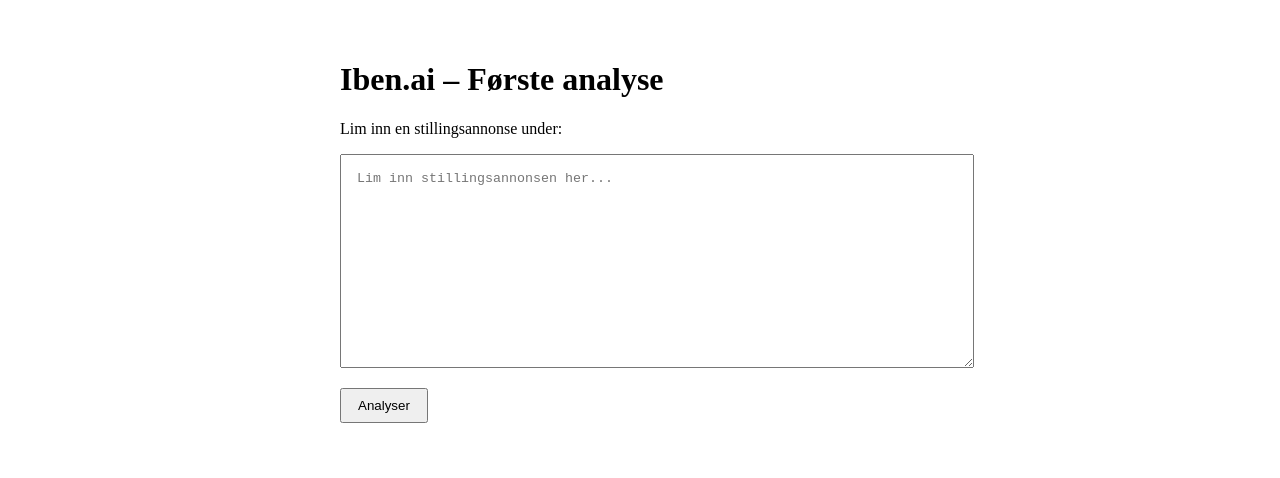
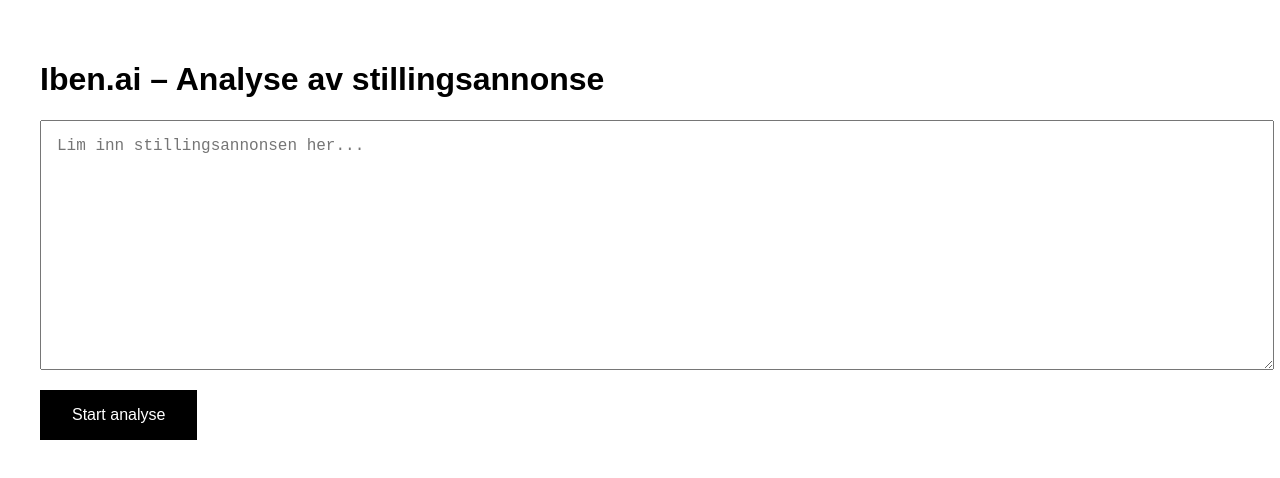
Before and after one commit to Stensland1234/Iben.ai-ekte-, a Next.js app: page / in a window 1280 px wide. Shown: the top 478 px of the page. Built offline with nearby package versions, Linux system fonts and the light colour scheme.

Commit message:
Update index.js

```diff
--- a/pages/index.js
+++ b/pages/index.js
@@ -1,49 +1,59 @@
-import { useState } from 'react';
+import { useState } from "react";
 
 export default function Home() {
-  const [jobText, setJobText] = useState('');
-  const [analysis, setAnalysis] = useState('');
-  const [loading, setLoading] = useState(false);
+  const [annonse, setAnnonse] = useState("");
+  const [resultat, setResultat] = useState("");
 
-  const handleAnalyze = async () => {
-    if (!jobText.trim()) return;
-    setLoading(true);
-    setAnalysis('');
+  const analyserStillingsannonse = async () => {
+    setResultat("Analyserer...");
 
-    const response = await fetch('/api/analyze', {
-      method: 'POST',
-      headers: { 'Content-Type': 'application/json' },
-      body: JSON.stringify({ jobText }),
+    const response = await fetch("/api/analyse", {
+      method: "POST",
+      headers: {
+        "Content-Type": "application/json",
+      },
+      body: JSON.stringify({ annonse }),
     });
 
+    if (!response.ok) {
+      setResultat("Det oppstod en feil. Prøv igjen.");
+      return;
+    }
+
     const data = await response.json();
-    setAnalysis(data.analysis || 'No analysis returned.');
-    setLoading(false);
+    setResultat(data.analyse);
   };
 
   return (
-    <div style={{ padding: '2rem', maxWidth: '600px', margin: '0 auto' }}>
-      <h1>Iben.ai – Første analyse</h1>
-      <p>Lim inn en stillingsannonse under:</p>
+    <div style={{ padding: "2rem", fontFamily: "Arial, sans-serif" }}>
+      <h1>Iben.ai – Analyse av stillingsannonse</h1>
+
       <textarea
         rows={12}
-        value={jobText}
-        onChange={(e) => setJobText(e.target.value)}
+        style={{ width: "100%", padding: "1rem", fontSize: "1rem" }}
         placeholder="Lim inn stillingsannonsen her..."
-        style={{ width: '100%', padding: '1rem' }}
+        value={annonse}
+        onChange={(e) => setAnnonse(e.target.value)}
       />
-      <button onClick={handleAnalyze} style={{ marginTop: '1rem', padding: '0.5rem 1rem' }}>
-        Analyser
+
+      <button
+        style={{
+          marginTop: "1rem",
+          padding: "1rem 2rem",
+          fontSize: "1rem",
+          backgroundColor: "#000",
+          color: "#fff",
+          border: "none",
+          cursor: "pointer",
+        }}
+        onClick={analyserStillingsannonse}
+      >
+        Start analyse
       </button>
 
-      {loading && <p>Analyserer…</p>}
-
-      {analysis && (
-        <div style={{ marginTop: '2rem', whiteSpace: 'pre-wrap', backgroundColor: '#f9f9f9', padding: '1rem' }}>
-          <h3>Analyse:</h3>
-          <p>{analysis}</p>
-        </div>
-      )}
+      <div style={{ marginTop: "2rem", whiteSpace: "pre-wrap" }}>
+        {resultat}
+      </div>
     </div>
   );
 }
```
